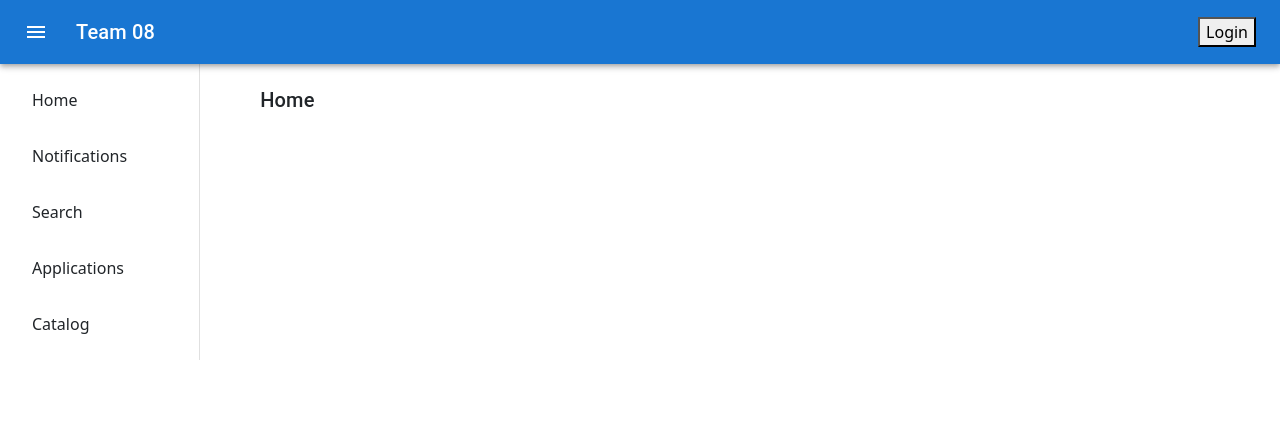
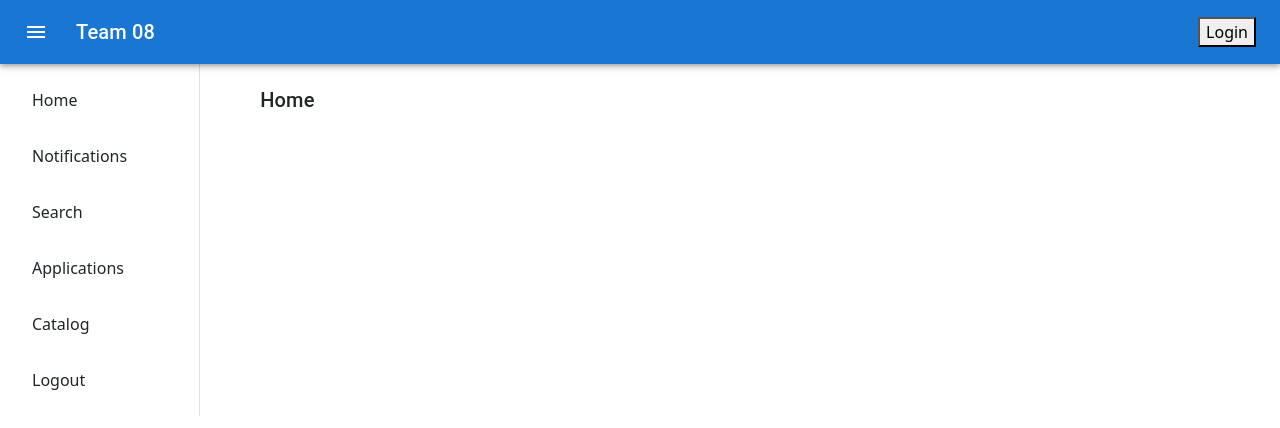
Before and after one commit to Harrison-Holt/The-Good-Driver-Program, a React (Vite) app in the folder frontend/: page / in a window 1280 px wide. Shown: the top 428 px of the page. Built offline with nearby package versions, Linux system fonts and the light colour scheme.

Commit message:
Add logout functionality.

```diff
--- a/frontend/src/components/AuthCallback/index.tsx
+++ b/frontend/src/components/AuthCallback/index.tsx
@@ -16,9 +16,9 @@ const AuthCallback: React.FC = () => {
           // Exchange the authorization code for tokens
           const response = await axios.post('https://team08-domain.auth.us-east-1.amazoncognito.com/oauth2/token', new URLSearchParams({
             grant_type: 'authorization_code',
-            client_id: 'ff8qau87sidn42svsuj51v4l4',  // Replace with your actual Client ID
-            code: code,  // Authorization code from the URL
-            redirect_uri: 'https://dev.d3ggpwrnl4m4is.amplifyapp.com/auth-callback',  // Same redirect URI
+            client_id: 'ff8qau87sidn42svsuj51v4l4',
+            code: code,
+            redirect_uri: 'https://master.d3ggpwrnl4m4is.amplifyapp.com/auth-callback',  // Same redirect URI
           }), {
             headers: {
               'Content-Type': 'application/x-www-form-urlencoded',
@@ -29,6 +29,11 @@ const AuthCallback: React.FC = () => {
           console.log('Access Token:', access_token);
           console.log('ID Token:', id_token);
           console.log('Refresh Token:', refresh_token);
+
+          // Clear any old tokens
+          localStorage.removeItem('accessToken');
+          localStorage.removeItem('idToken');
+          localStorage.removeItem('refreshToken');
 
           // Here, you can store the tokens in local storage or manage them in the state
           localStorage.setItem('accessToken', access_token);
--- a/frontend/src/components/LoginButton/index.tsx
+++ b/frontend/src/components/LoginButton/index.tsx
@@ -2,7 +2,7 @@
 import React from 'react';
 
 const LoginButton: React.FC = () => {
-  const cognitoUrl = "https://team08-domain.auth.us-east-1.amazoncognito.com/login?client_id=ff8qau87sidn42svsuj51v4l4&response_type=code&scope=email+openid+phone&redirect_uri=https%3A%2F%2Fdev.d3ggpwrnl4m4is.amplifyapp.com%2F"; // Replace with your actual Cognito URL
+  const cognitoUrl = "https://team08-domain.auth.us-east-1.amazoncognito.com/login?client_id=ff8qau87sidn42svsuj51v4l4&response_type=code&scope=email+openid+phone&redirect_uri=https%3A%2F%2Fmaster.d3ggpwrnl4m4is.amplifyapp.com%2F";
 
   const handleLogin = () => {
     window.location.href = cognitoUrl;  // Redirect to Cognito login URL
@@ -14,3 +14,5 @@ const LoginButton: React.FC = () => {
 };
 
 export default LoginButton;
+
+//https://team08-domain.auth.us-east-1.amazoncognito.com/logout?client_id=ff8qau87sidn42svsuj51v4l4&logout_uri=https%3A%2F%2Fmaster.d3ggpwrnl4m4is.amplifyapp.com%2F
--- a/frontend/src/pages/Home/index.tsx
+++ b/frontend/src/pages/Home/index.tsx
@@ -6,6 +6,16 @@ import DashboardInfo from '../../components/DashboardInfo';
 const Home: React.FC = () => {
   const [selectedDisplay, setselectedDisplay] = useState("home");
   const [searchTerm, setSearchTerm] = useState(""); // Keep both searchTerm and setSearchTerm
+
+    // Add the logout function
+    const handleLogout = () => {
+      const clientId = 'ff8qau87sidn42svsuj51v4l4';  // Replace with your Cognito App Client ID
+      const cognitoDomain = 'team08-domain';  // Replace with your Cognito domain name
+      const logoutUrl = `https://${cognitoDomain}.auth.us-east-1.amazoncognito.com/logout?client_id=${clientId}&logout_uri=https://master.d3ggpwrnl4m4is.amplifyapp.com`;
+
+      // Redirect the user to the Cognito logout URL
+      window.location.href = logoutUrl;
+    };
 
   const dashboardList = (
     <Box>
@@ -35,6 +45,11 @@ const Home: React.FC = () => {
             Catalog
           </ListItemButton>
         </ListItem>
+        <ListItem>
+          <ListItemButton onClick={handleLogout}>
+            Logout
+          </ListItemButton>
+        </ListItem>
       </List>
     </Box>
   );
```
